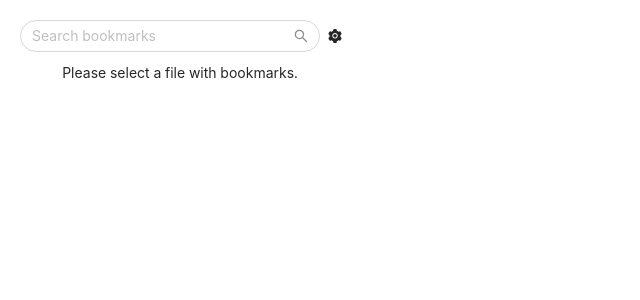
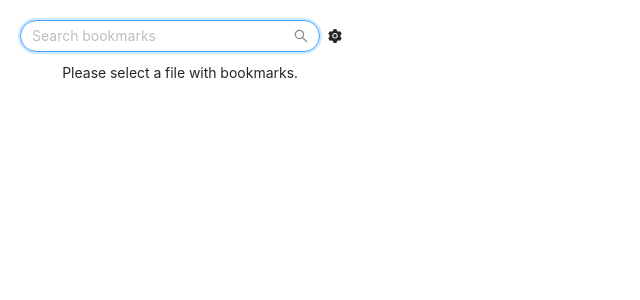
Before and after one commit to btbrq/code-bookmarks, a React (Create React App) app: page / in a window 1280 px wide. Shown: the top 300 px of the page, without its empty margins (0-640 px from the left). Built offline with nearby package versions, Linux system fonts and the light colour scheme.

Commit message:
Add focus on search

```diff
--- a/src/App.js
+++ b/src/App.js
@@ -1,18 +1,20 @@
 /*global chrome*/
-import { useEffect, useState } from 'react';
+import { useEffect, useState, useRef } from 'react';
 import './App.css';
 import { Input, Space, Tooltip } from 'antd';
 import { SettingFilled, SearchOutlined } from '@ant-design/icons';
 import { filterBookmarks, getBookmarksComponent, openFile } from './util'
 
 const App = () => {
+  const searchRef = useRef(null);
   const [bookmarks, setBookmarks] = useState([])
   const [baseBookmarks, setBaseBookmarks] = useState([])
   const [loaded, setLoaded] = useState(false)
 
   useEffect(() => {
     if (!loaded) {
-      getBookmarksFromStorage()
+      searchRef.current.focus();
+      getBookmarksFromStorage();
     }
   });
 
@@ -54,6 +56,7 @@ const App = () => {
           style={{ width: 300, borderRadius: 25 }}
           allowClear
           onChange={onSearch}
+          ref={searchRef}
           suffix={
             <SearchOutlined style={{ color: 'rgba(0,0,0,.45)' }} />
           }
```
